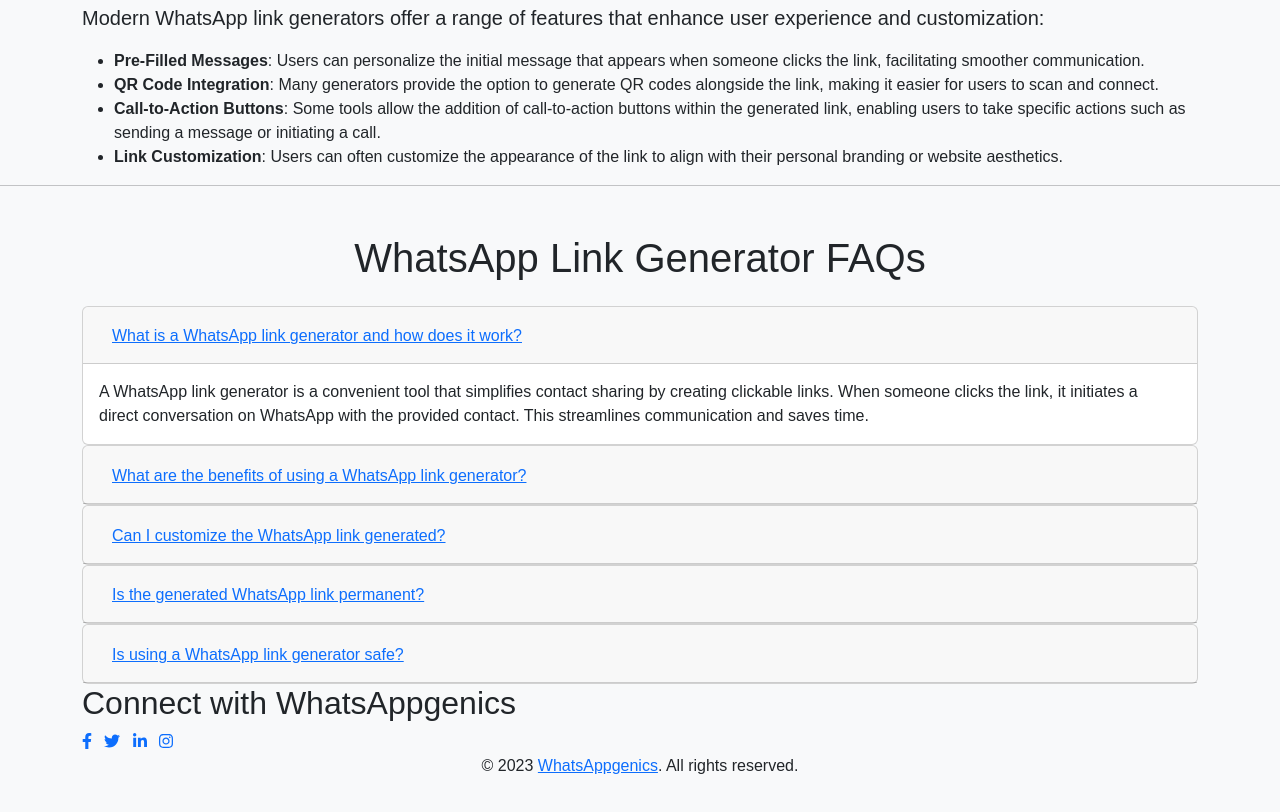
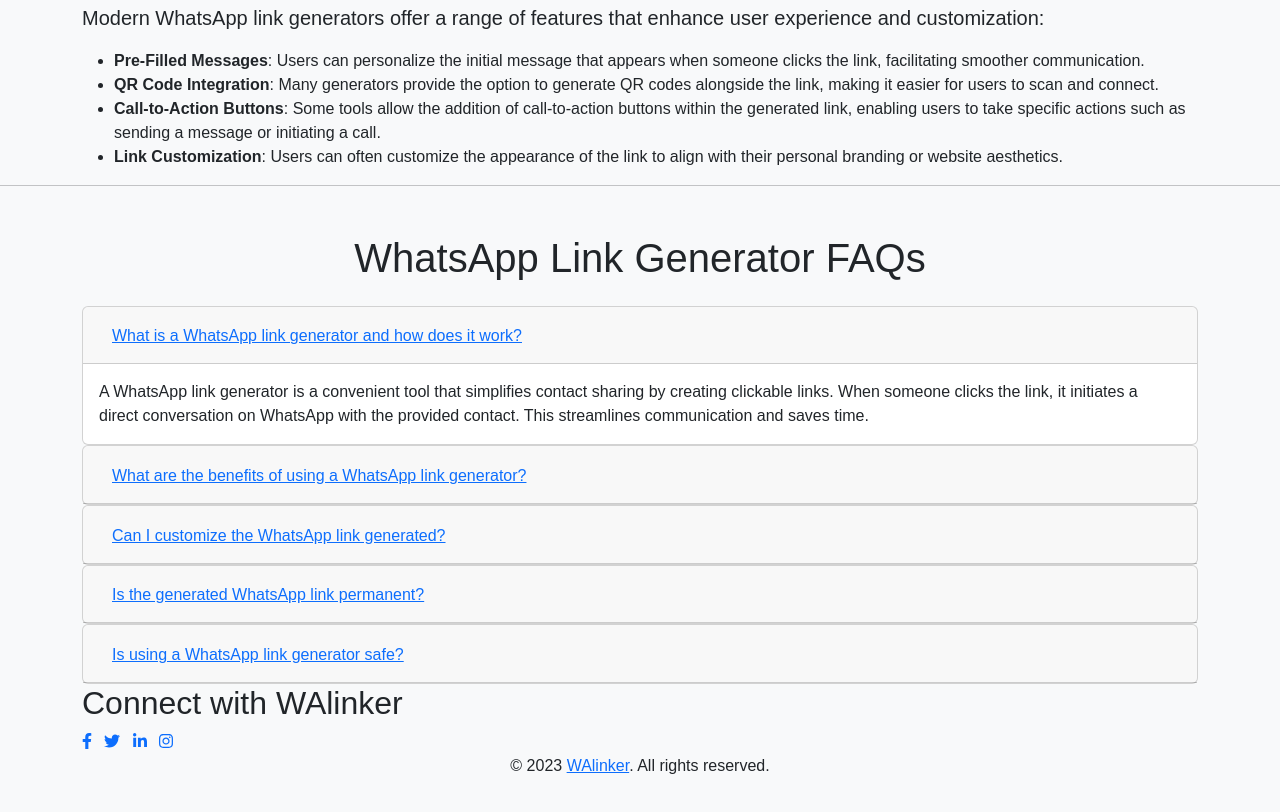
Before and after one commit to HRG-Innovative/walinker.github.io, a plain HTML site: page index.html in a window 1280 px wide. Shown: the part 2720-3532 px from the top of the page. Drawn offline with nearby package versions, Linux system fonts and the light colour scheme; a script that the page names is missing.

Commit message:
new update

```diff
--- a/index.html
+++ b/index.html
@@ -303,7 +303,7 @@
 
                         <footer>
                             <div class="container">
-                                <h2>Connect with WhatsAppgenics</h2>
+                                <h2>Connect with WAlinker</h2>
                                 <ul class="list-inline social-icons mb-0">
                                     <li class="list-inline-item">
                                         <a href="#"><i class="fab fa-facebook-f"></i></a>
@@ -321,7 +321,7 @@
                             </div>
 
                             <div class="container text-center">
-                                <p>&copy; 2023 <a href="index.html"> WhatsAppgenics</a>. All rights reserved.</p>
+                                <p>&copy; 2023 <a href="index.html"> WAlinker</a>. All rights reserved.</p>
                             </div>
                             <script src="https://cdn.jsdelivr.net/npm/bootstrap@5.3.0/dist/js/bootstrap.bundle.min.js"></script>
                             <script src="https://code.jquery.com/jquery-3.5.1.slim.min.js"></script>
```
